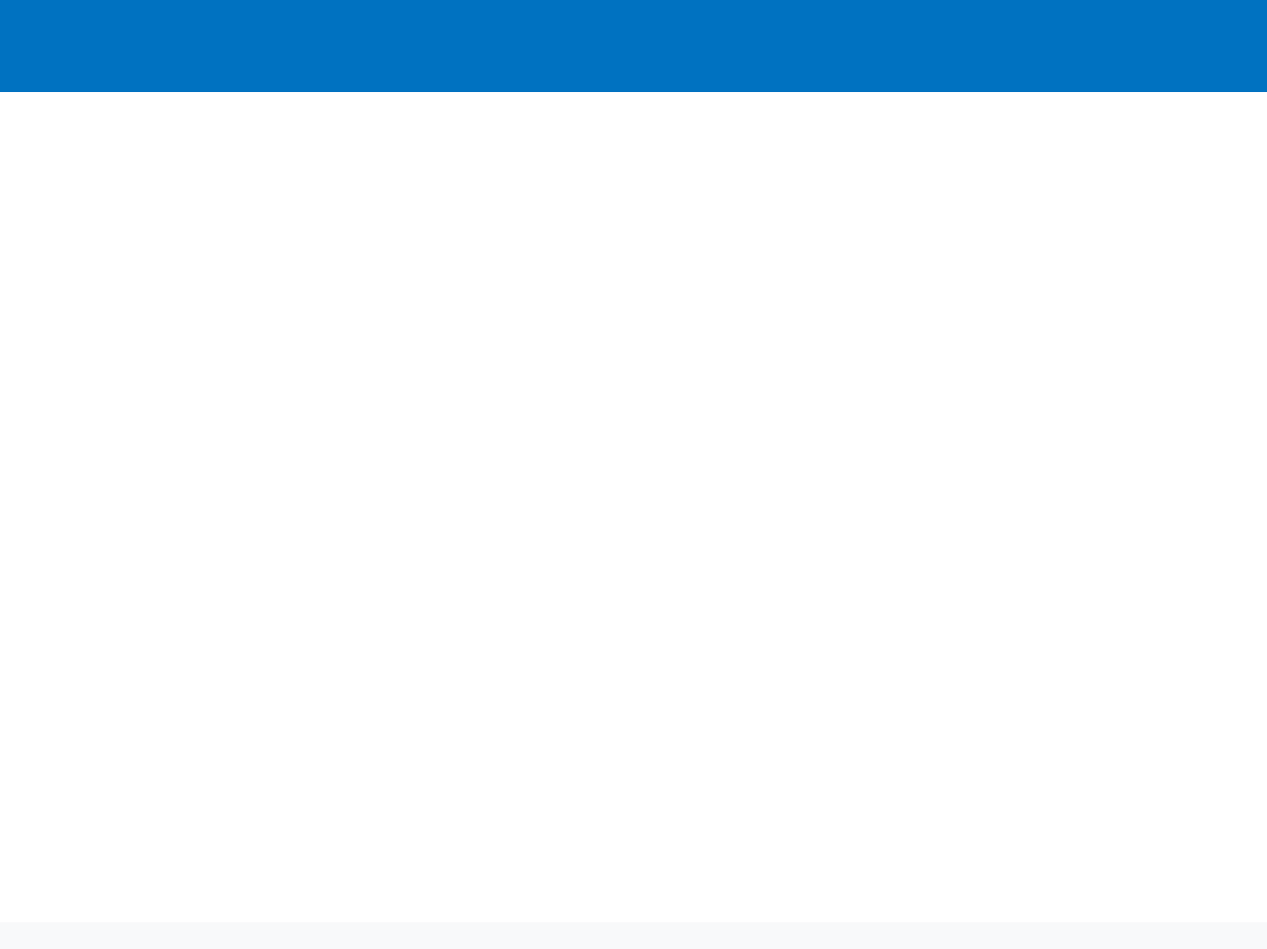
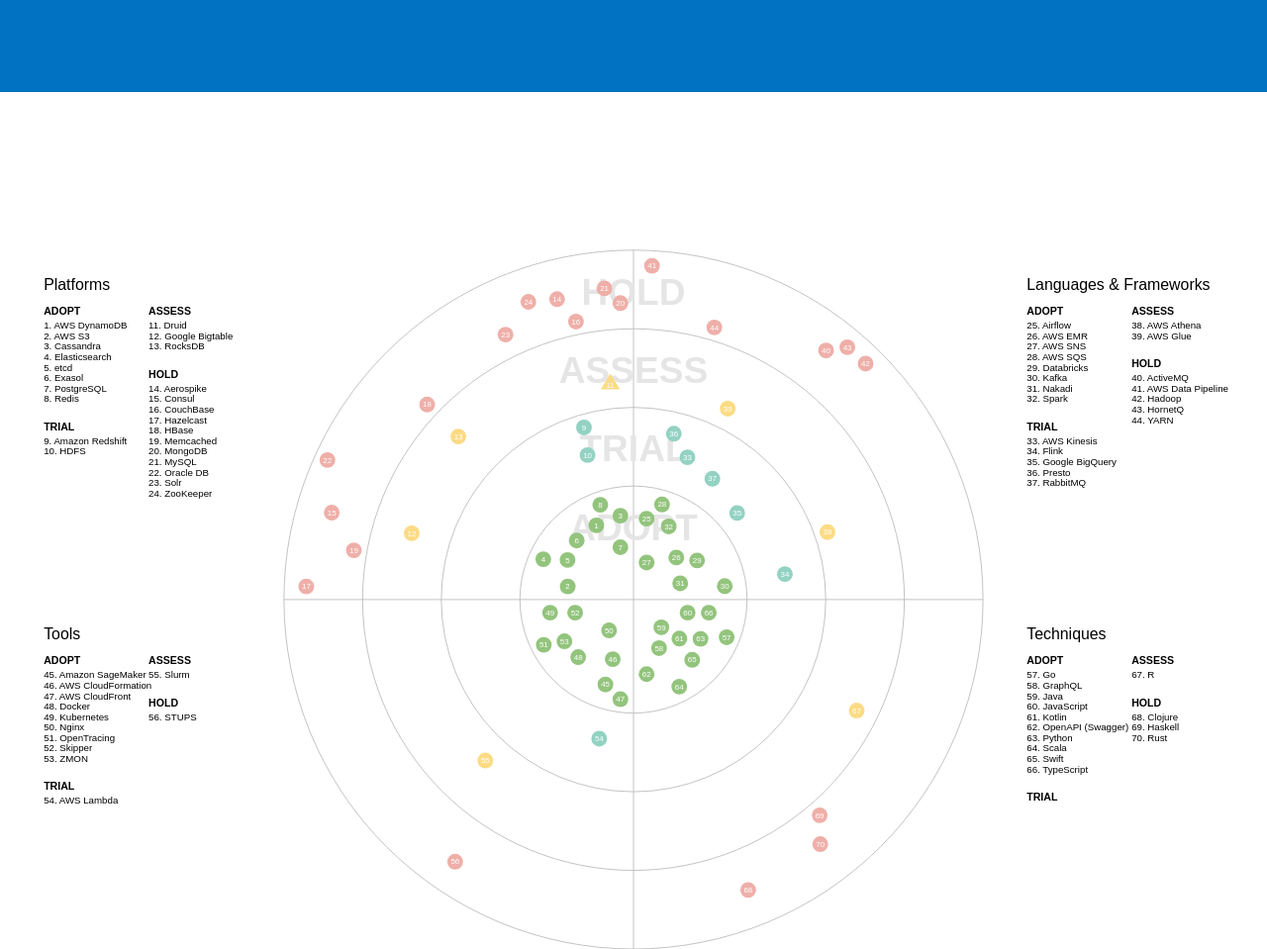
Before and after one commit to mddeepu8/TechnologyRadar, a plain HTML site: page index.html in a window 1280 px wide. Shown: the part 451-1410 px from the top of the page at 99% size. Drawn offline with nearby package versions, Linux system fonts and the light colour scheme.

Commit message:
Update index.html

```diff
--- a/index.html
+++ b/index.html
@@ -8,7 +8,7 @@
 <!--<script src="https://d3js.org/d3-dsv.v1.min.js"></script>-->
 <!--<script src="https://d3js.org/d3.v7.min.js"></script>-->
 
-<!--<script src="radar.js"></script>-->
+<script src="radar.js"></script>
 
 <link rel="stylesheet" href="radar.css">
 
```
